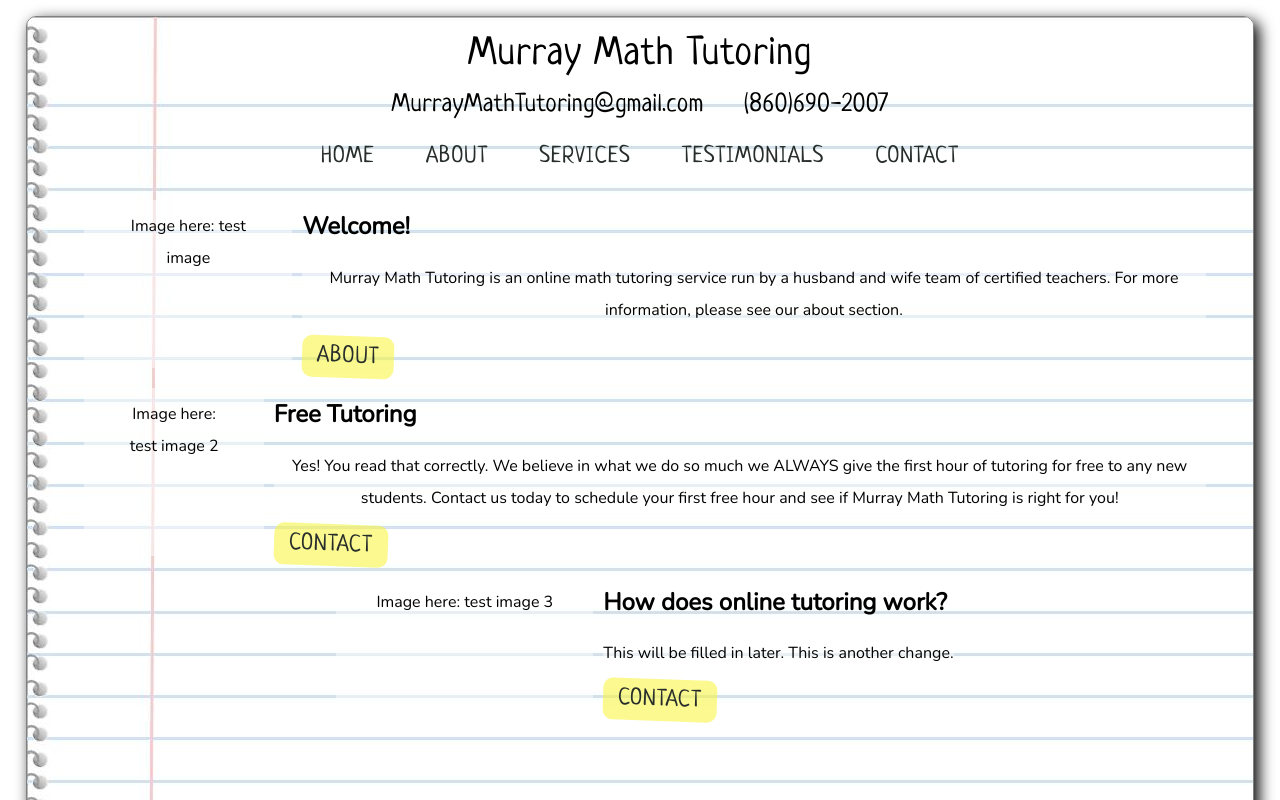
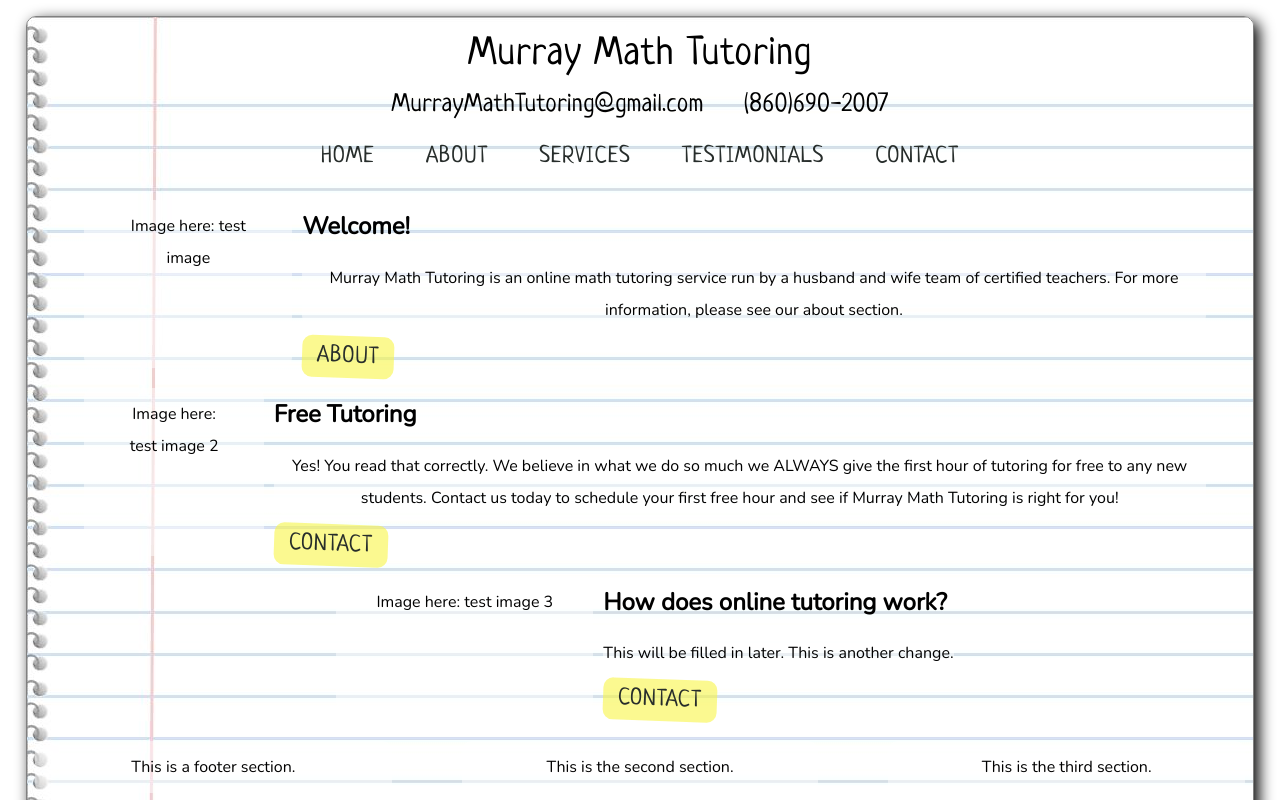
Before and after one commit to murraycoding/murray-math-tutoring, a Next.js app: page / in a window 1280 px wide. Shown: the top 800 px of the page. Built offline with nearby package versions, Linux system fonts and the light colour scheme.

Commit message:
Added footer to layout component

```diff
--- a/components/Layout.js
+++ b/components/Layout.js
@@ -1,5 +1,6 @@
 import ContentBody from './ContentBody'
 import Header from './Header'
+import Footer from './footer'
 import PageContent from './PageContent'
 
 export default function Layout({ children }) {
@@ -10,6 +11,7 @@ export default function Layout({ children }) {
         <PageContent>
           { children }
         </PageContent>
+        <Footer />
       </ContentBody>
     </>
   )
```
